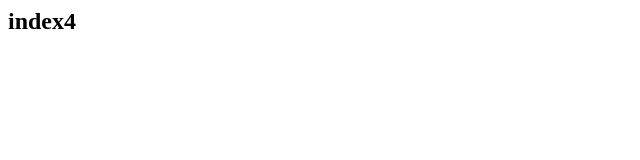
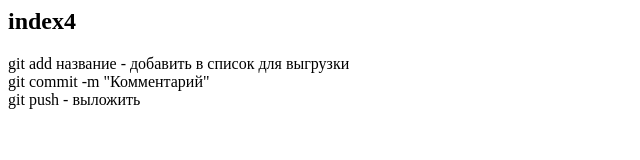
Before and after one commit to timoshenkogen/gitFirst, a plain HTML site: page index4.html in a window 1280 px wide. Shown: the whole page, without its empty margins (0-640 px from the left). Drawn offline with Linux system fonts and the light colour scheme.

Commit message:
Обновление index4.html

```diff
--- a/index4.html
+++ b/index4.html
@@ -1,10 +1,13 @@
 <html>
 <head>
-<title></title>
+<title>Для практики 4</title>
 <style></style>
 </head>
 
 <body>
 <h2>index4</h2>
+git add название - добавить в список для выгрузки<br>
+git commit -m "Комментарий"<br>
+git push - выложить
 </body>
 </html>
```
